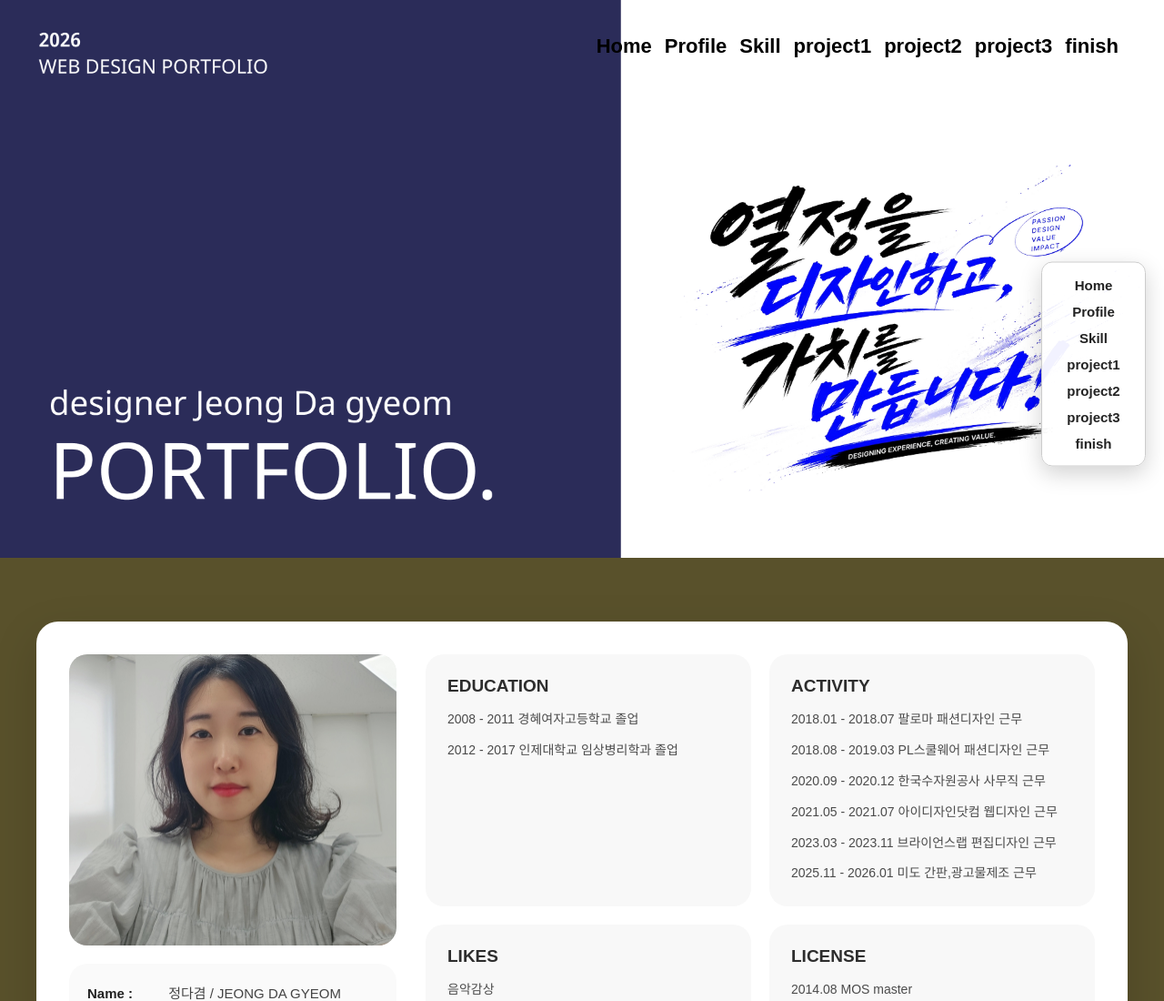
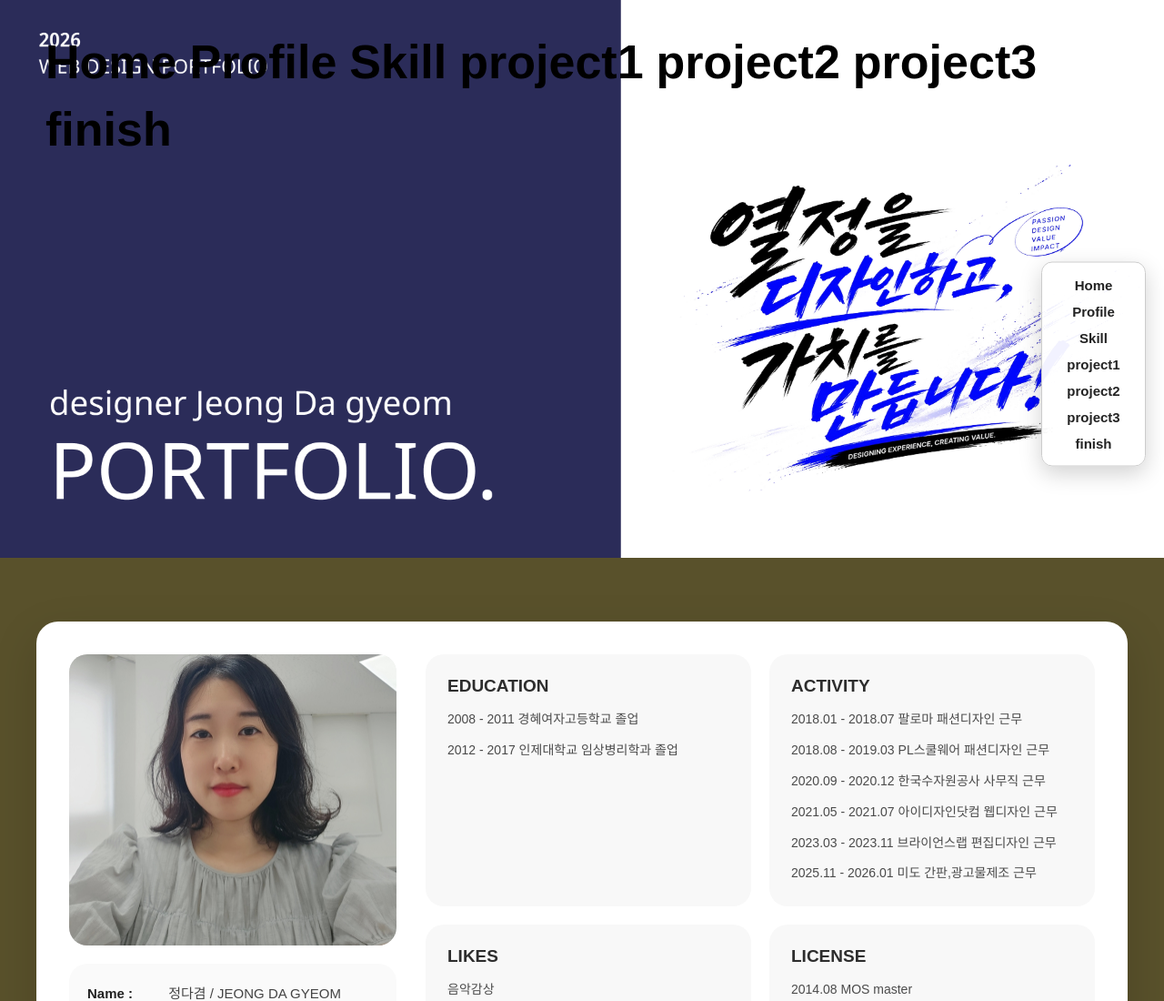
Before and after one commit to gyeom01211-droid/gyeom, a plain HTML site: page index.html in a window 1280 px wide. Shown: the top 1100 px of the page at 91% size. Drawn offline with Linux system fonts and the light colour scheme.

```diff
--- a/index.html
+++ b/index.html
@@ -71,7 +71,7 @@
             border-radius: 999px;
         }
         #main .nav a {
-            font-size: 22px;
+            font-size: 52px;
             font-weight: 700;
             color: #000;
             transition: opacity 0.2s;
```
